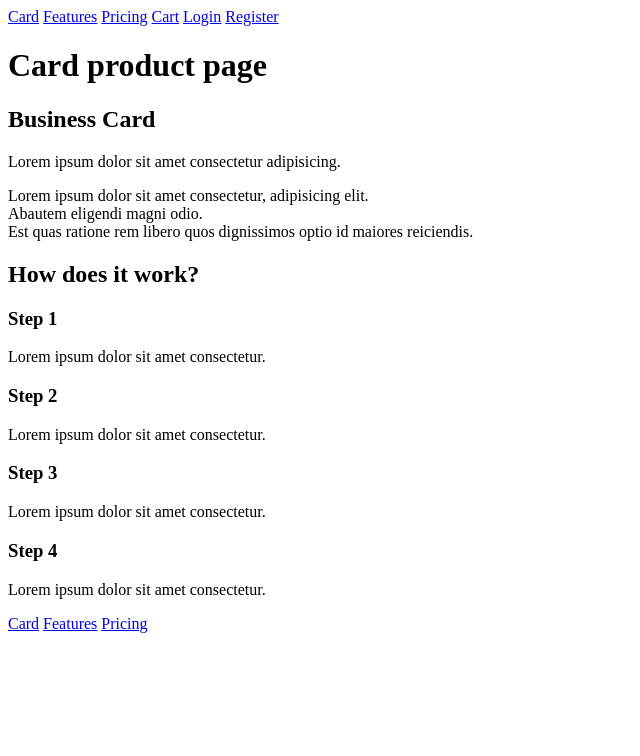
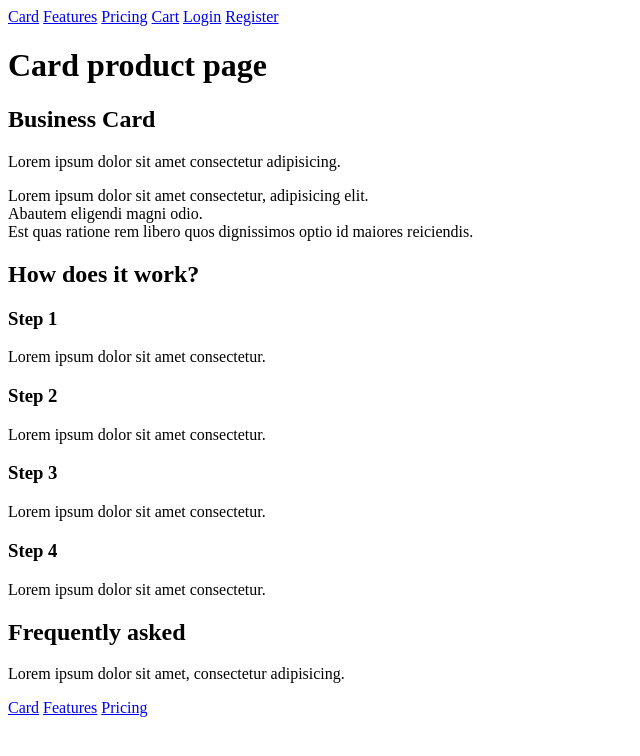
Before and after one commit to sekelskyp/cardify-demos, a SvelteKit app in the folder sveltekit-ts/: page /card in a window 1280 px wide. Shown: the top 756 px of the page, without its empty margins (0-640 px from the left). Built offline with nearby package versions, Linux system fonts and the light colour scheme.

Commit message:
Add faq section

```diff
--- a/sveltekit-ts/src/routes/card/+page.svelte
+++ b/sveltekit-ts/src/routes/card/+page.svelte
@@ -31,4 +31,9 @@
         </div>
     </hgroup>
 </section>
-<section></section>
+<section>
+    <hgroup>
+        <h2>Frequently asked</h2>
+        <p>Lorem ipsum dolor sit amet, consectetur adipisicing.</p>
+    </hgroup>
+</section>
```
